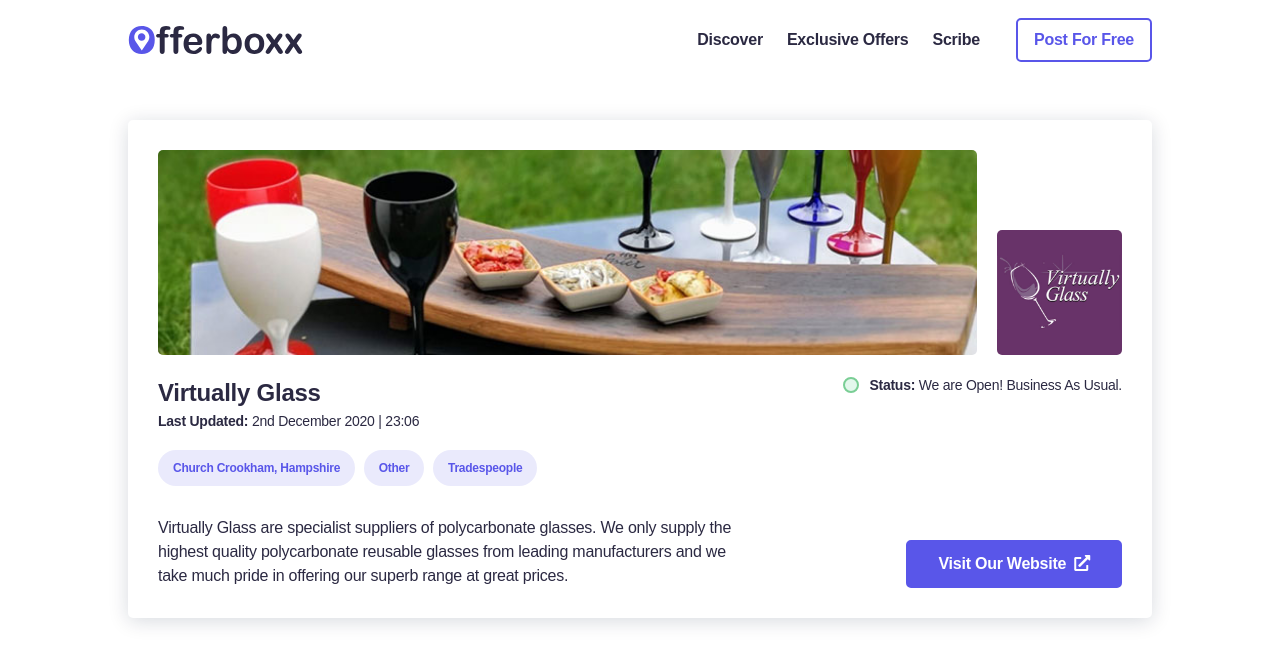
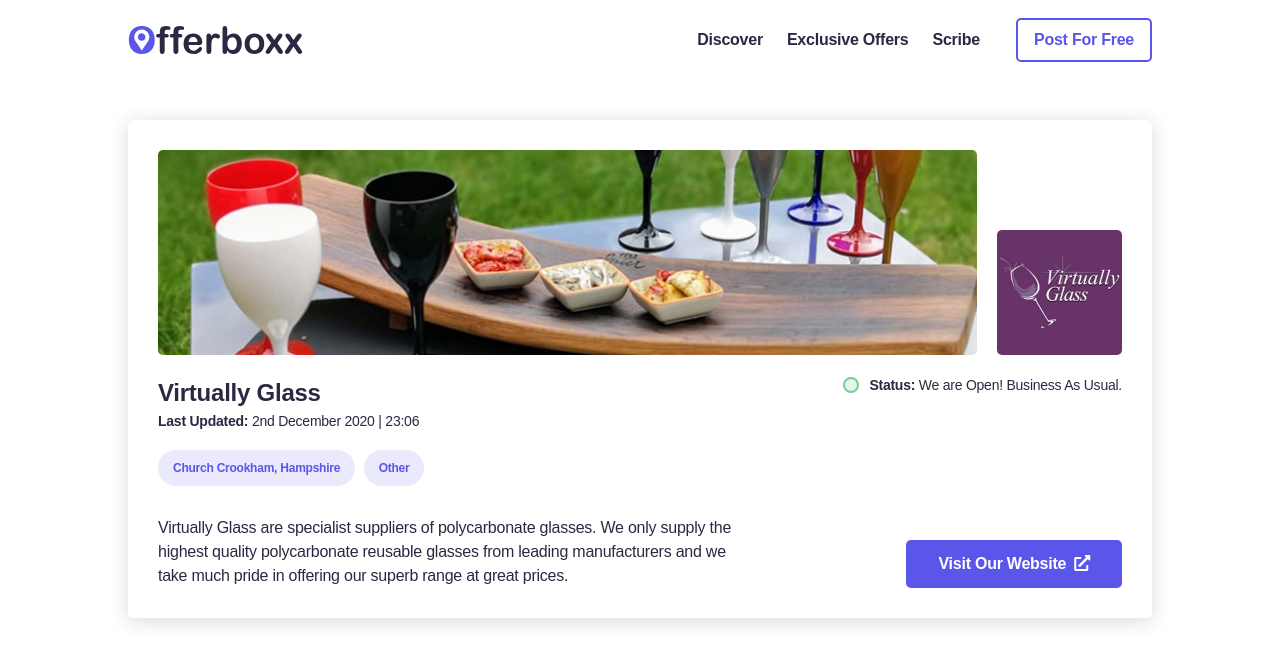
Before and after one commit to kit-howlett/offerboxx, an Eleventy site: page src/content/listings/virtually-glass.md in a window 1280 px wide. Shown: the top 646 px of the page. Built offline with nearby package versions, Linux system fonts and the light colour scheme; Eleventy itself is replaced by a stand-in of ours; files that its build step writes are made by us from their sources; a web font is replaced by a local one.

Commit message:
Removed incorrect category from Virtually Glass listing

```diff
--- a/src/content/listings/virtually-glass.md
+++ b/src/content/listings/virtually-glass.md
@@ -5,7 +5,6 @@
 tags:
   - Location::Church Crookham, Hampshire
   - Category::Other
-  - Category::Tradespeople
 header:
   src: header.jpg
   alt: Virtually Glass Header
```
